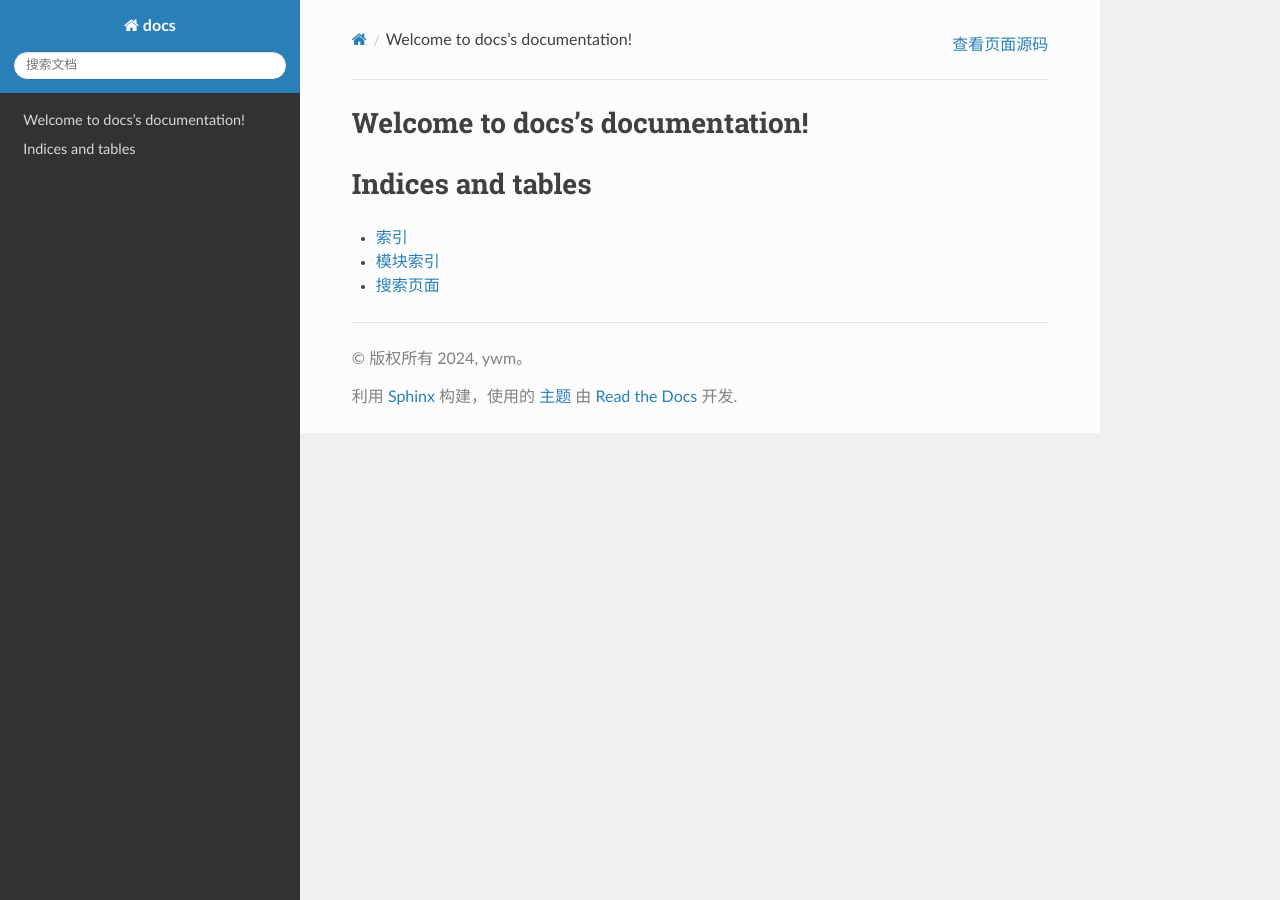
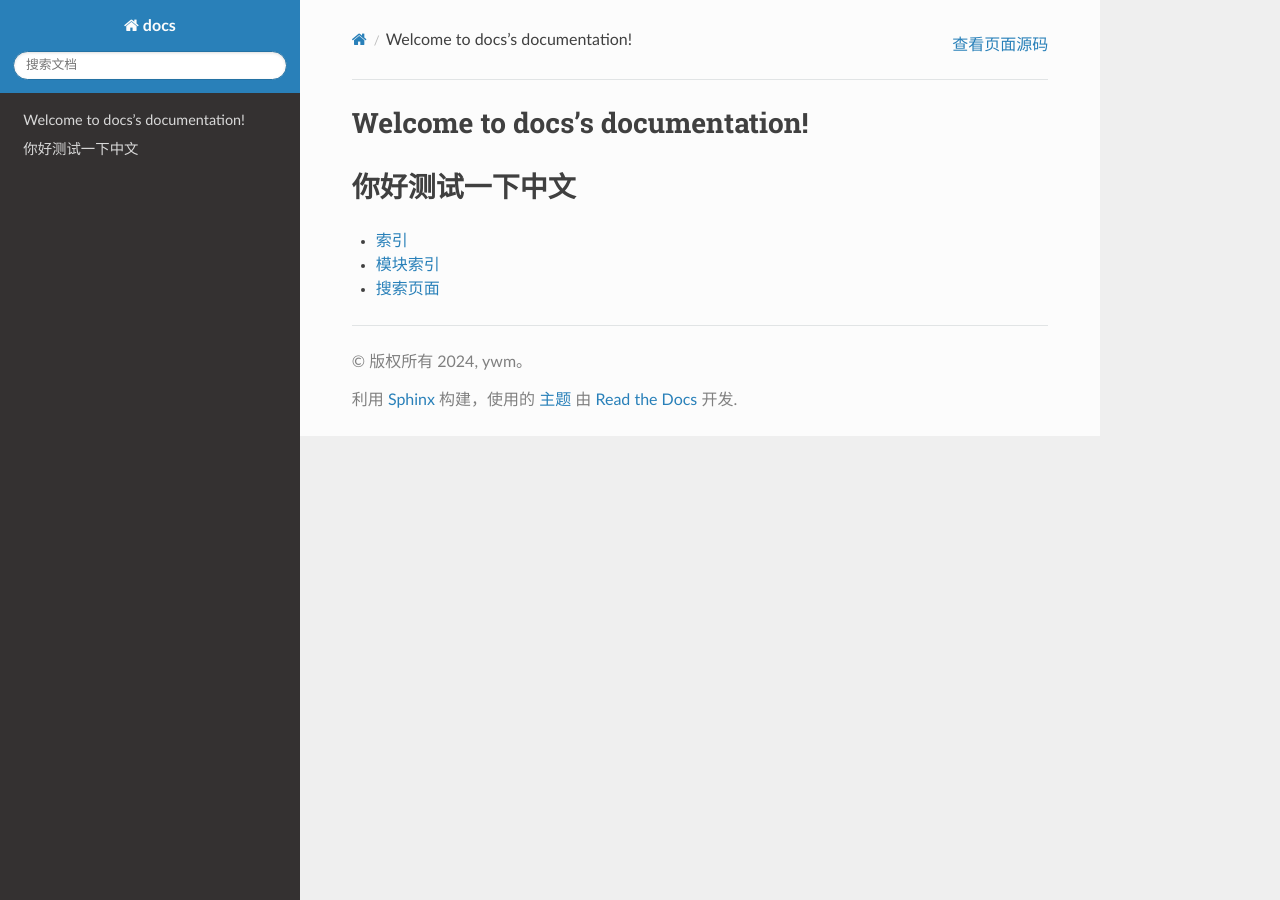
Before and after one commit to shengxi-rise/Readocs, a Sphinx documentation site: the page built from source/index.rst, in a window 1280 px wide. Built offline with Sphinx 7.4.7 and the Read the Docs theme 2.0.0, drawn with Linux system fonts in a browser that asks for light colours.

Commit message:
feat: 测试中文

```diff
--- a/source/index.rst
+++ b/source/index.rst
@@ -12,7 +12,7 @@ Welcome to docs's documentation!
 
 
 
-Indices and tables
+你好测试一下中文
 ==================
 
 * :ref:`genindex`
```
